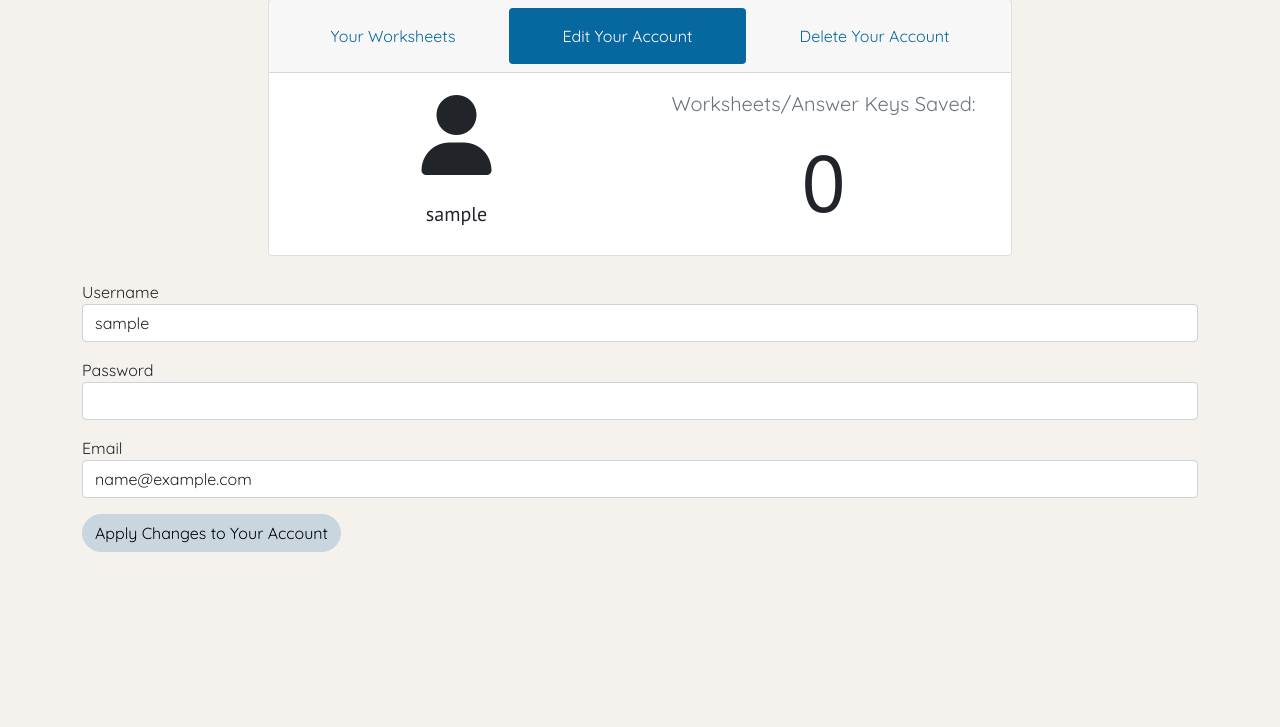
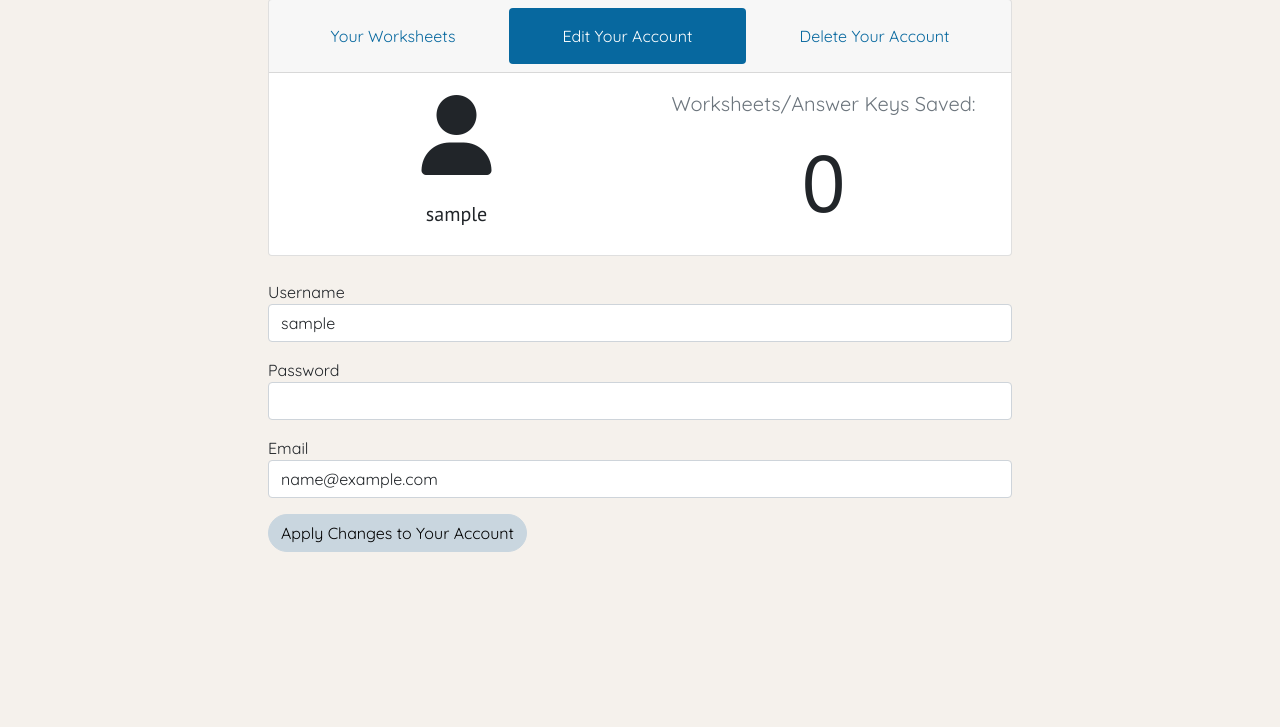
Before and after one commit to quentinikeno/Springboard-SEC-Capstone-Project-1, a Flask app: page /user/edit in a window 1280 px wide. Shown: the part 195-922 px from the top of the page. Run offline with Flask 2, Linux system fonts and the light colour scheme; the visitor is signed in with stand-in values (Sample User, id 1); data comes from the database, SQL or seed files in the repository; data that the repository does not hold is empty; some libraries are stand-ins or nearby versions.

Commit message:
Make user edit form responsive.

```diff
--- a/templates/users/edit.html
+++ b/templates/users/edit.html
@@ -1,6 +1,6 @@
 {% extends './base.html' %} {% block title %} Edit User Account {% endblock %}
 {% block content %} {% include './users/profile-card.html' %}
-<form method="post">
+<form method="post" class="col-12 col-md-8 col=lg-6 mx-auto">
 	{% include './form.html' %}
 	<button class="btn btn-secondary" type="submit">
 		Apply Changes to Your Account
```
